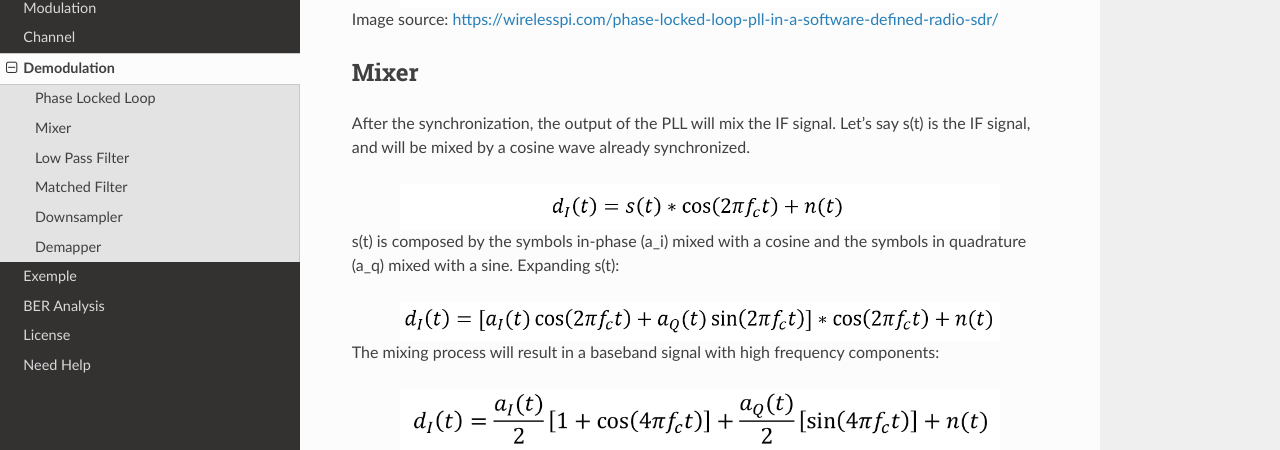
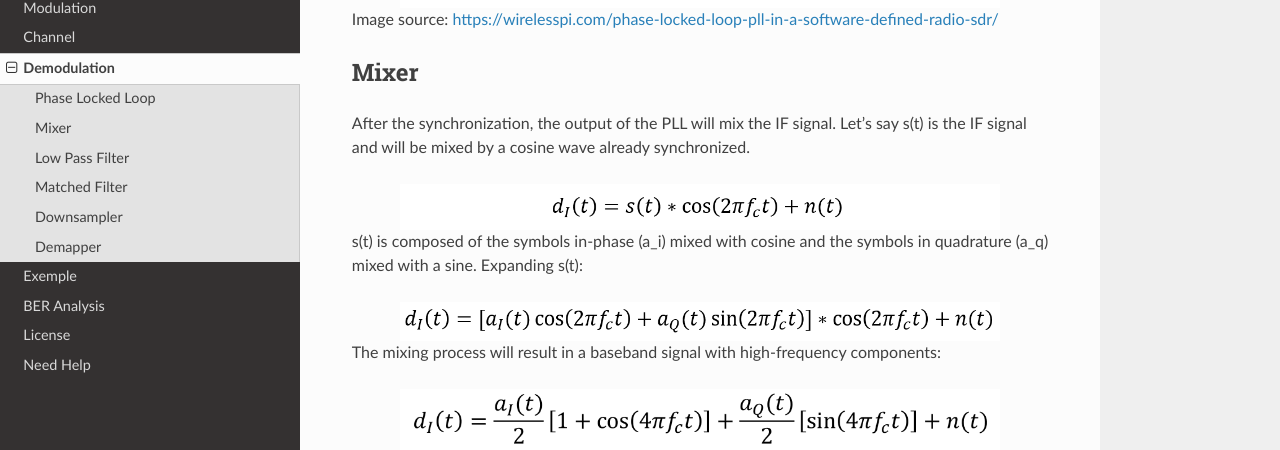
Before and after one commit to arthurmorbach/16-QAM-Communication-Toolbox-in-Python, a Sphinx documentation site: the page built from docs/rst/demodulation.rst, in a window 1280 px wide and 1400 px high, scrolled down 1374 px. Shown: the part 144-594 px from the top of the window. Built offline with Sphinx 7.4.7 and the Read the Docs theme 2.0.0, drawn with Linux system fonts in a browser that asks for light colours; some of the changed text lies outside the part shown.

```diff
--- a/docs/rst/demodulation.rst
+++ b/docs/rst/demodulation.rst
@@ -72,20 +72,20 @@ Mixer
 *****
 
 After the synchronization, the output of the PLL will mix the IF signal.
-Let's say s(t) is the IF signal, and will be mixed by a cosine wave already synchronized.
+Let's say s(t) is the IF signal and will be mixed by a cosine wave already synchronized.
 
 .. image:: images/eq_mixer_RX_1.png
    :width: 600
    :align: center
 
-s(t) is composed by the symbols in-phase (a_i) mixed with a cosine and the symbols in quadrature (a_q) mixed with a sine.
+s(t) is composed of the symbols in-phase (a_i) mixed with cosine and the symbols in quadrature (a_q) mixed with a sine.
 Expanding s(t):
 
 .. image:: images/eq_mixer_RX_2.png
    :width: 600
    :align: center
 
-The mixing process will result in a baseband signal with high frequency components:
+The mixing process will result in a baseband signal with high-frequency components:
 
 .. image:: images/eq_mixer_RX_3.png
    :width: 600
```
Also changed, not shown: other parts of docs/rst/demodulation.rst (+1 -1 lines).
